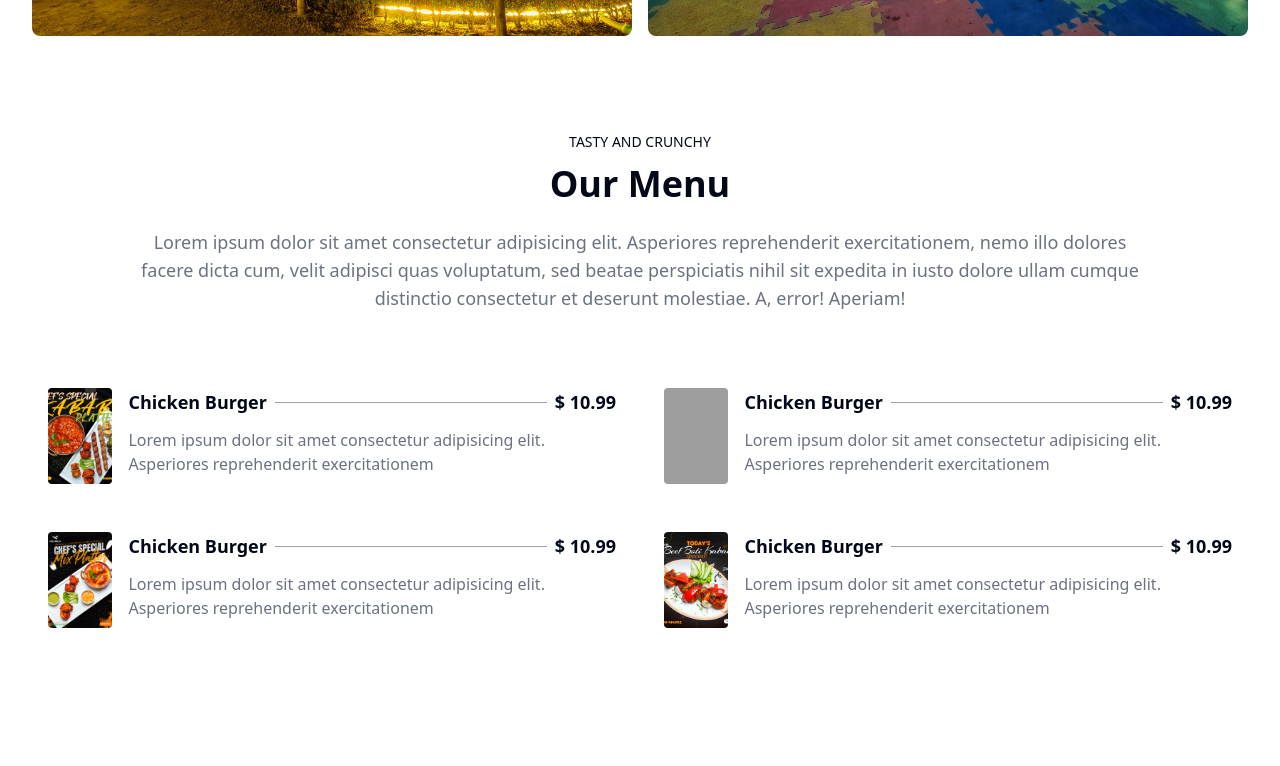
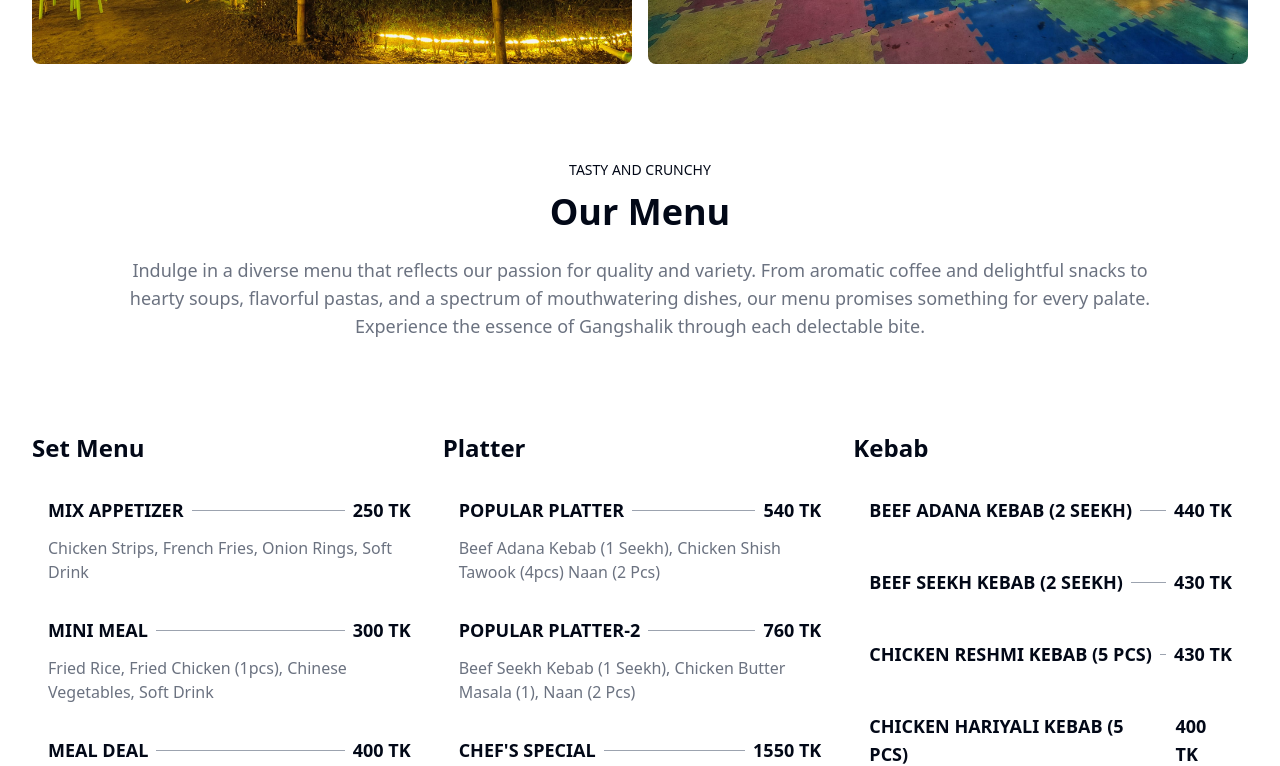
Before and after one commit to Mohiuddin-64bit/Gang-Shalik, a Next.js app: page / in a window 1280 px wide. Shown: the part 1500-2266 px from the top of the page. Built offline with nearby package versions, Linux system fonts and the light colour scheme; grey boxes are pictures that could not be loaded.

Commit message:
chore: Add GalleryComponent for displaying the restaurant's gallery

```diff
--- a/src/app/page.js
+++ b/src/app/page.js
@@ -1,11 +1,11 @@
 import Banner from "@/components/Others/Banner";
 import FoodCategory from "@/components/Others/FoodCategory";
+import GalleryComponent from "@/components/Others/MenuSlide";
 import MenuSlide from "@/components/Others/MenuSlide";
 import OurMenu from "@/components/Others/OurMenu";
 import OurStory from "@/components/Others/OurStory";
 import Testimonial from "@/components/Others/Testimonial";
-import { Button } from "@/components/ui/button";
-import Image from "next/image";
+
 
 export default function Home() {
   return (
@@ -17,7 +17,7 @@ export default function Home() {
       <OurMenu />
       <Testimonial />
       <FoodCategory />
-      <MenuSlide />
+      <GalleryComponent />
     </main>
   );
 }
--- a/src/components/Others/Banner.jsx
+++ b/src/components/Others/Banner.jsx
@@ -36,7 +36,7 @@ const Banner = () => {
               A place where you can find all your favorite products
             </p>
             <p className='text-md text-gray-400'>
-              Lorem ipsum dolor sit amet consectetur adipisicing elit. Asperiores reprehenderit exercitationem, nemo illo dolores facere dicta cum, velit adipisci quas voluptatum, sed beatae perspiciatis nihil sit expedita in iusto dolore ullam cumque distinctio consectetur et deserunt molestiae. A, error! Aperiam!
+            Welcome to Gangshalik, where nature meets culinary delight. Step into a serene oasis nestled amidst lush greenery, complete with tranquil water features and charming cottages. Explore our vibrant space designed for families, with a dedicated kids play zone and captivating bird sanctuary.
             </p>
             <Button className={`mt-4 ${buttonVariants({ variant: "ghost" })}`}>
               Shop Now
--- a/src/components/Others/MenuSlide.jsx
+++ b/src/components/Others/MenuSlide.jsx
@@ -13,6 +13,8 @@ import 'swiper/css/pagination';
 import { Pagination, FreeMode, Navigation } from 'swiper/modules';
 import 'swiper/css/navigation';
 import Image from 'next/image';
+import { Button } from '../ui/button';
+import TitleSection from './TitleSection';
 
 const menus = [
   {
@@ -41,9 +43,16 @@ const menus = [
   }
 ];
 
-const MenuSlide = () => {
+const GalleryComponent = () => {
   return (
     <section className='mt-5 px-5'>
+      <div className='mb-10'>
+      <TitleSection
+        title='Our Gallery'
+        subTitle='TASTY AND CRUNCHY'
+        description='Take a virtual tour through our gallery and immerse yourself in the enchanting ambiance of Gangshalik. Browse through snapshots capturing the natural beauty, cozy interiors, and joyful moments shared within our rustic retreat. Discover why Gangshalik is not just a restaurant, but a destination.'
+        />
+        </div>
       <Swiper
         slidesPerView={1}
         spaceBetween={30}
@@ -76,9 +85,12 @@ const MenuSlide = () => {
           ))
         }
       </Swiper>
+      <div className='text-center mt-5'>
+        <Button>View More</Button>
+      </div>
     </section>
   )
 
 }
 
-export default MenuSlide
+export default GalleryComponent
--- a/src/components/Others/OurMenu.jsx
+++ b/src/components/Others/OurMenu.jsx
@@ -1,62 +1,49 @@
 import React from 'react'
 import TitleSection from './TitleSection'
 import Image from 'next/image'
+import { Button } from '../ui/button'
+import { foodCategories, menus } from '@/lib/data'
 
-const menu = [
-  {
-    name: 'Chicken Burger',
-    description: 'Lorem ipsum dolor sit amet consectetur adipisicing elit. Asperiores reprehenderit exercitationem',
-    price: 10.99,
-    image: '/images/menus/1.jpg'
-  },
-  {
-    name: 'Chicken Burger',
-    description: 'Lorem ipsum dolor sit amet consectetur adipisicing elit. Asperiores reprehenderit exercitationem',
-    price: 10.99,
-    image: '/images/menus/3.jpg'
-  },
-  {
-    name: 'Chicken Burger',
-    description: 'Lorem ipsum dolor sit amet consectetur adipisicing elit. Asperiores reprehenderit exercitationem',
-    price: 10.99,
-    image: '/images/menus/4.jpg'
-  },
-  {
-    name: 'Chicken Burger',
-    description: 'Lorem ipsum dolor sit amet consectetur adipisicing elit. Asperiores reprehenderit exercitationem',
-    price: 10.99,
-    image: '/images/menus/2.jpg'
-  },
-]
 
 const OurMenu = () => {
+
+  // Select the first three categories to display on the homepage
+  const categoriesToShow = Object.keys(foodCategories[0]).slice(0, 3);
+
   return (
-    <section>
+    <section className='mb-32'>
       <TitleSection
         title='Our Menu'
         subTitle='TASTY AND CRUNCHY'
-        description='Lorem ipsum dolor sit amet consectetur adipisicing elit. Asperiores reprehenderit exercitationem, nemo illo dolores facere dicta cum, velit adipisci quas voluptatum, sed beatae perspiciatis nihil sit expedita in iusto dolore ullam cumque distinctio consectetur et deserunt molestiae. A, error! Aperiam!'
+        description='Indulge in a diverse menu that reflects our passion for quality and variety. From aromatic coffee and delightful snacks to hearty soups, flavorful pastas, and a spectrum of mouthwatering dishes, our menu promises something for every palate. Experience the essence of Gangshalik through each delectable bite.'
       />
-      <div className='container mb-32'>
-        <div className='grid grid-cols-1 sm:grid-cols-2 gap-4 mt-12'>
-          {menu.map((item, index) => (
-            <div key={index} className='flex flex-col lg:flex-row gap-4 p-4 bg-white'>
-              <div className='w-24 h-24 relative'>
-                <Image src={item.image} alt={item.name} layout='fill' objectFit='cover' className='rounded-sm' />
-              </div>
-              <div className='flex-grow'>
-                <div className='flex justify-between items-center pb-3'>
-                  <h3 className='text-lg font-semibold'>{item.name}</h3>
-                  <div className="flex-grow mx-2 relative">
-                    <div className="absolute inset-y-0 left-0 w-full border-b border-gray-400"></div>
+      <div className='container'>
+        <div className='grid grid-cols-1 sm:grid-cols-2 lg:grid-cols-3 gap-4 mt-12'>
+          {categoriesToShow.map((category, catIndex) => (
+            <div key={catIndex} className="my-8 flex flex-col">
+              <h2 className="text-2xl font-bold mb-4 capitalize">{category.replace('_', ' ')}</h2>
+              {foodCategories[0][category].map((item, itemIndex) => (
+                <div key={itemIndex}>
+                  <div className='flex-grow p-4'>
+                    <div className='flex justify-between items-center pb-3'>
+                      <h3 className='text-lg font-semibold'>{item.name}</h3>
+                      <div className="flex-grow mx-2 relative">
+                        <div className="absolute inset-y-0 left-0 w-full border-b border-gray-400"></div>
+                      </div>
+                      <p className='text-lg font-semibold'>
+                        {typeof item.price === 'object' ? `${item.price.small}/${item.price.large}` : item.price} TK
+                      </p>
+                    </div>
+                    {item.description && <p className='text-gray-500'>{item.description}</p>}
                   </div>
-                  <p className='text-lg font-semibold'>$ {item.price}</p>
                 </div>
-                <p className='text-gray-500'>{item.description}</p>
-              </div>
+              ))}
             </div>
           ))}
         </div>
+      </div>
+      <div className='text-center my-6'>
+        <Button>Show More</Button>
       </div>
     </section>
   )
--- a/src/components/Others/OurStory.jsx
+++ b/src/components/Others/OurStory.jsx
@@ -17,7 +17,7 @@ const OurStory = () => {
       <TitleSection
         title='Our Story'
         subTitle='TASTY AND CRUNCHY'
-        description='Lorem ipsum dolor sit amet consectetur adipisicing elit. Asperiores reprehenderit exercitationem, nemo illo dolores facere dicta cum, velit adipisci quas voluptatum, sed beatae perspiciatis nihil sit expedita in iusto dolore ullam cumque distinctio consectetur et deserunt molestiae. A, error! Aperiam!'
+        description='At Gangshalik, our journey began with a vision to create a harmonious blend of nature and gastronomy. Inspired by the beauty of our surroundings, we set out to craft a dining experience that celebrates fresh, wholesome ingredients and flavorsome dishes. Discover our commitment to sustainability and community as we invite you to join us in this culinary adventure.'
       />
       <div data-aos="fade-up"
         className='grid grid-cols-1 sm:grid-cols-2 gap-4 mt-12'>
```
Also changed, not shown: src/lib/data.js (added).
